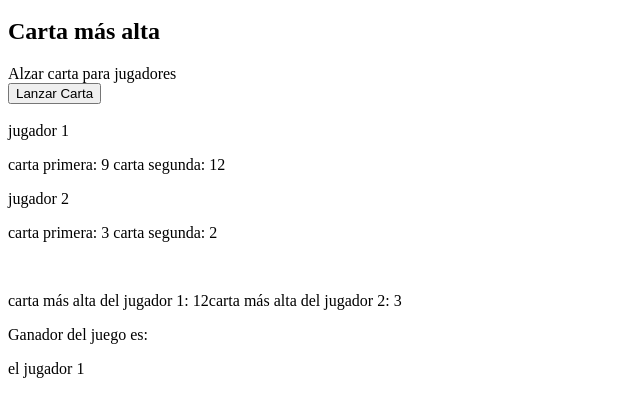
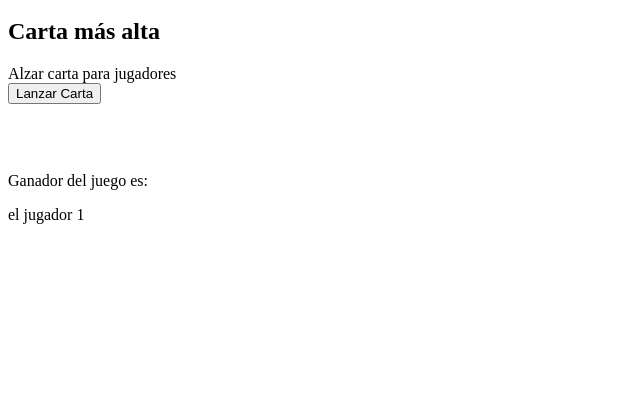
Before and after one commit to mariamjesus/juegos, a plain HTML site: page cartaAlta.html in a window 1280 px wide. Both pictures are taken after a click on the button "Lanzar Carta". Shown: the part 48-464 px from the top of the page, without its empty margins (0-640 px from the left). Drawn offline with Linux system fonts and the light colour scheme.

Commit message:
version 1 final

```diff
--- a/cartaAlta.html
+++ b/cartaAlta.html
@@ -9,8 +9,8 @@
         <button id="addButton" onclick="aleatorioNum()">Lanzar Carta</button><br>
 
         <br>
-        jugador 1<p id="num1"></p>
-       jugador 2 <p id="num2"></p>
+        <p id="num1"></p>
+        <p id="num2"></p>
 
        <br>
        <p id="demo"></p>
--- a/js/juego2.js
+++ b/js/juego2.js
@@ -13,9 +13,6 @@ function aleatorioNum(){
         }//end for j para carta
     }//end for i para el jugador
 
-    document.getElementById("num1").innerHTML="carta primera: " + partida[0][0] + " " + "carta segunda: " + partida[0][1];
-    document.getElementById("num2").innerHTML="carta primera: " + partida[1][0] +  " " + "carta segunda: " +partida[1][1];
-
     for(i=0;i<partida.length;i++){ //for para sacar el mayor de la carta
         partida[i].sort(function(a, b) { //function para ordenar num en array
             return a - b;
@@ -23,7 +20,6 @@ function aleatorioNum(){
         var jug1=partida[0][1];
         var jug2=partida[1][1];
     }
-    document.getElementById("demo").innerHTML="carta más alta del jugador 1:"+ " "+ jug1 +"carta más alta del jugador 2:"+ " "+ jug2;
 
     //if para comparar cartas mas alta de cada jugador
     if(jug1>jug2){
@@ -31,7 +27,7 @@ function aleatorioNum(){
     }else if(jug1<jug2){
         document.getElementById("resultado").innerHTML="el jugador 2";
     }else if(jug1===jug2){
-        document.getElementById("resultado").innerHTML="no hay ganador, nuevos iguales";
+        document.getElementById("resultado").innerHTML="no hay ganador, numeros iguales";
 
     }
 
```
